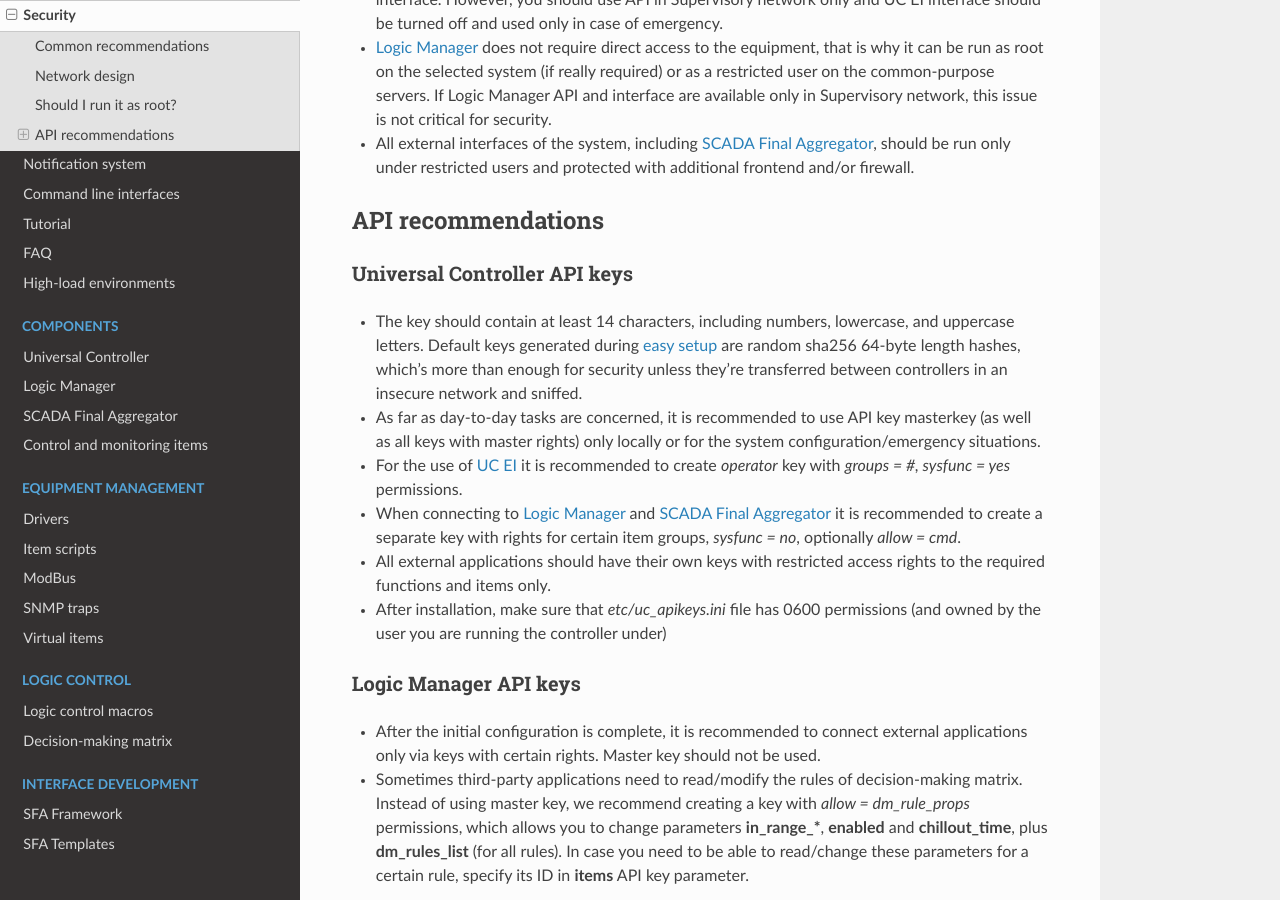
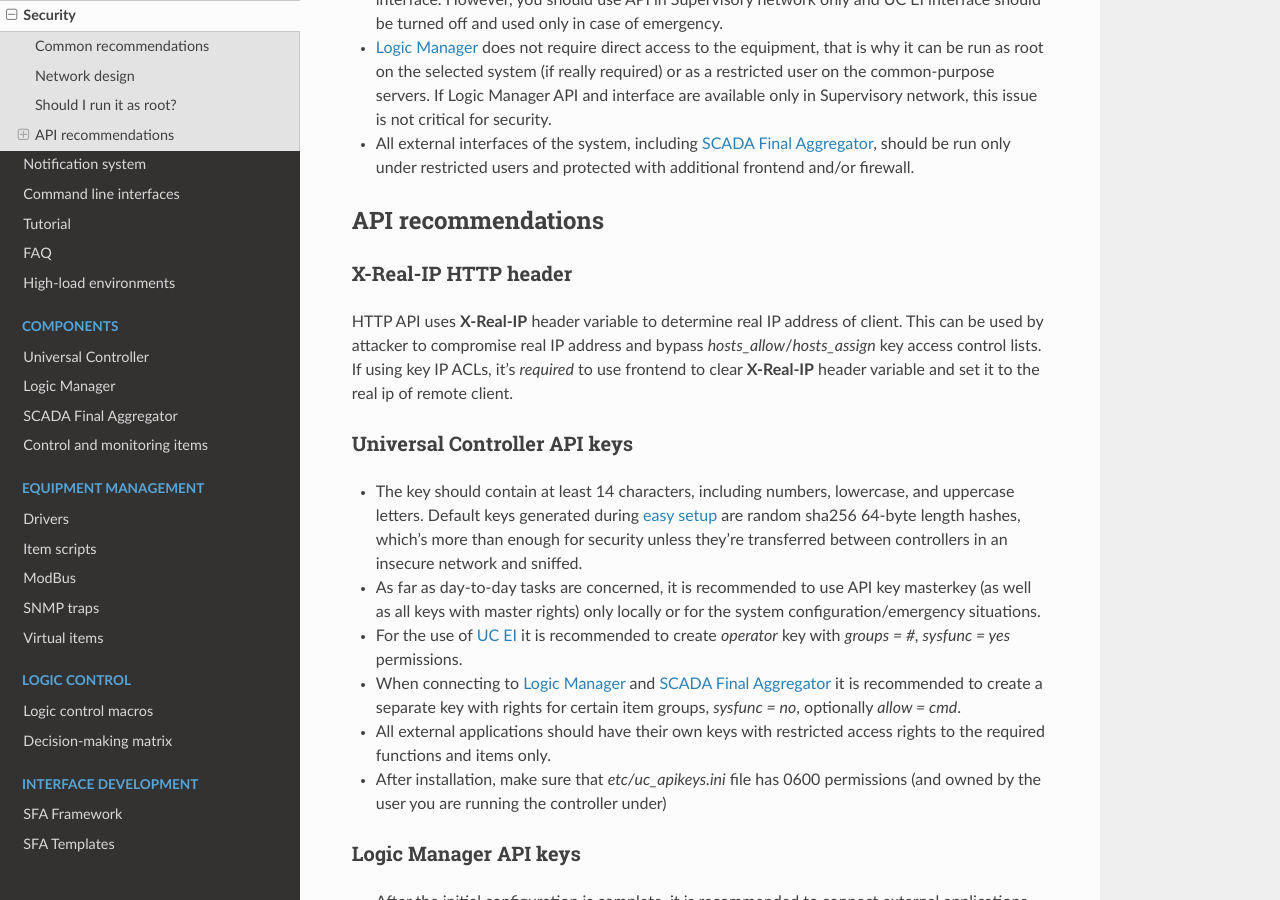
Before and after one commit to alttch/eva3, a Sphinx documentation site: the page built from doc/security.rst, in a window 1280 px wide and 900 px high, scrolled down 2035 px. Built offline with Sphinx 7.4.7 and the Read the Docs theme 2.0.0, drawn with Linux system fonts in a browser that asks for light colours.

Commit message:
security and real ip

```diff
--- a/doc/security.rst
+++ b/doc/security.rst
@@ -93,6 +93,15 @@ Should I run it as root?
 API recommendations
 ===================
 
+X-Real-IP HTTP header
+---------------------
+
+HTTP API uses **X-Real-IP** header variable to determine real IP address of
+client. This can be used by attacker to compromise real IP address and bypass
+*hosts_allow*/*hosts_assign* key access control lists. If using key IP ACLs,
+it's *required* to use frontend to clear **X-Real-IP** header variable and set
+it to the real ip of remote client.
+
 Universal Controller API keys
 -----------------------------
 
```
Also changed, not shown: 1 other file.
